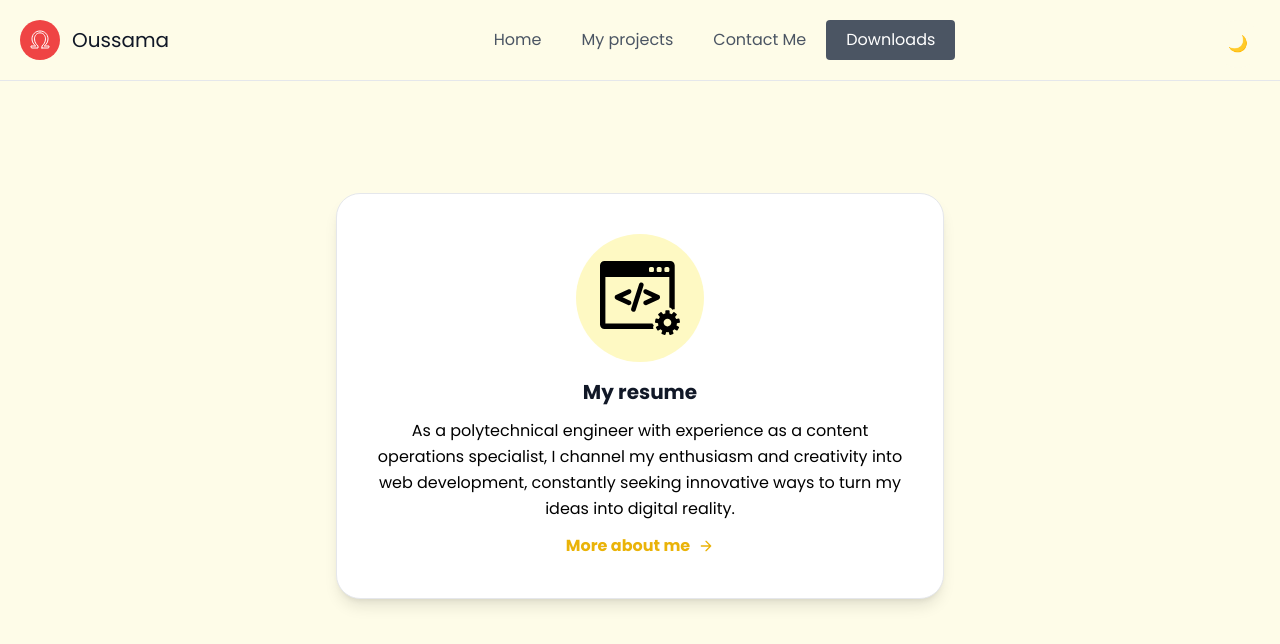
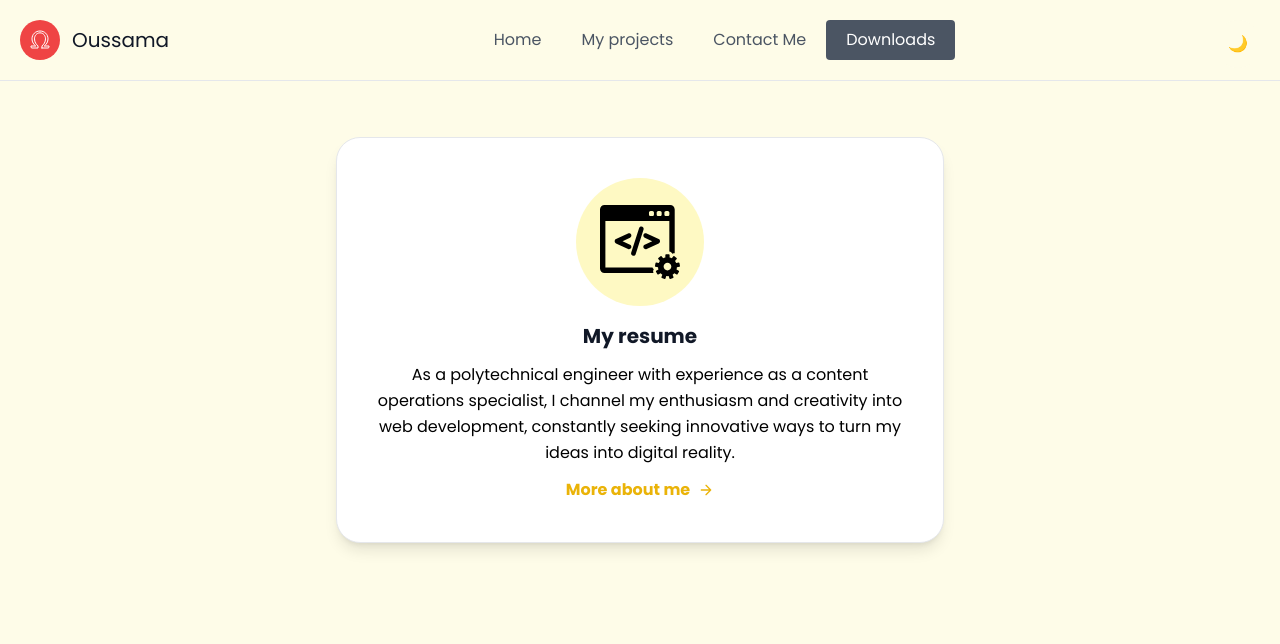
Before and after one commit to 0m3ga13/My-Portfolio, a Vue app: page /Downloads in a window 1280 px wide. Shown: the top 644 px of the page. Built offline with nearby package versions, Linux system fonts and the light colour scheme.

Commit message:
Update Download.vue

```diff
--- a/src/views/Download.vue
+++ b/src/views/Download.vue
@@ -1,6 +1,6 @@
 <template>
   <div class=" min-h-screen  bg-yellow-50 dark:bg-gray-900 dark:text-white overflow-hidden ">
-    <div class="sm:flex py-24 items-center  justify-center">
+    <div class="sm:flex py-24 sm:py-10 items-center  justify-center">
       <div class="p-4 lg:w-1/2 md:w-full">
         <div class=" relative bg-white dark:bg-black dark:border-black font-semibold text-center rounded-3xl border shadow-lg p-10 ">
           <div class="sm:w-32 w-32  h-32 sm:mb-4 mb-4 inline-flex items-center justify-center rounded-full bg-yellow-100 text-yellow-500 ">
```
